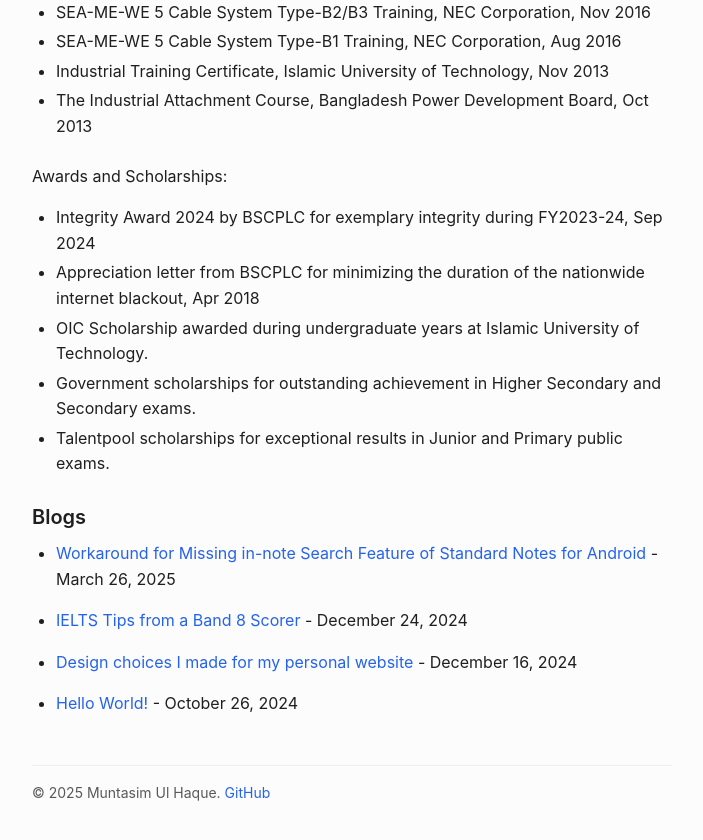
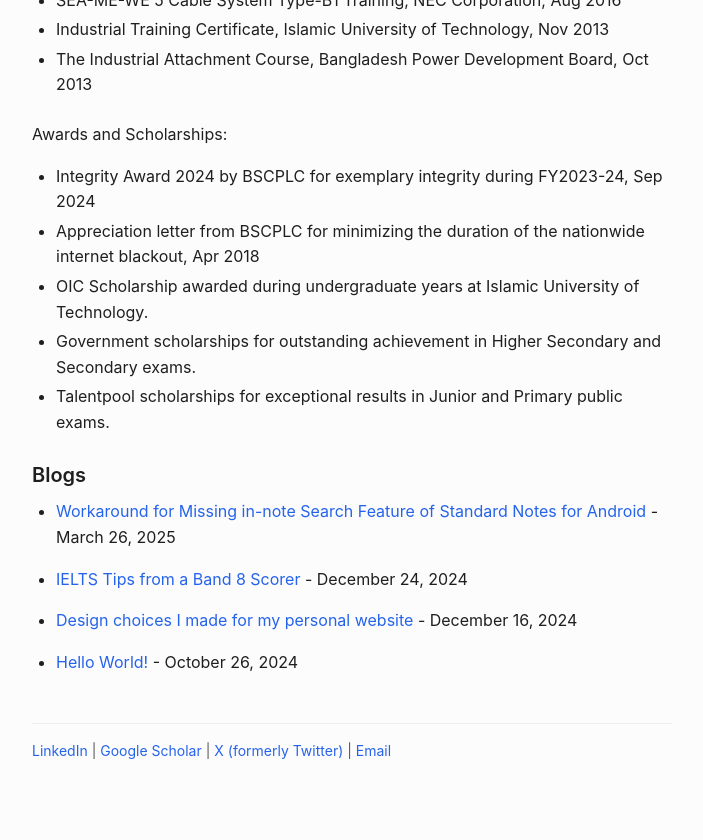
Before and after one commit to muntasimulhaque/muntasimulhaque.github.io, a Jekyll site: the page built from index.md, in a window 1280 px wide and 900 px high, scrolled down 2548 px. Shown: the top 840 px of the window, without its empty margins (288-991 px from the left). Built offline with Jekyll 4.4.1, drawn with Linux system fonts in a browser that asks for light colours; some of the changed text lies outside the part shown.

Commit message:
changed a bit

```diff
--- a/_layouts/default.html
+++ b/_layouts/default.html
@@ -15,7 +15,10 @@
 
   {% if site.show_footer %}
   <footer>
-    <p>© {{ site.time | date: '%Y' }} {{ site.author }}. <a href="{{ site.github.repository_url }}" target="_blank" rel="noopener noreferrer">GitHub</a></p>
+    <p><a href="https://www.linkedin.com/in/muntasimulhaque/" target="_blank">LinkedIn</a> |
+      <a href="https://scholar.google.com/citations?hl=en&user=XO3Zz1EAAAAJ&view_op=list_works&authuser=3&sortby=pubdate" target="_blank">Google Scholar</a> |
+      <a href="https://x.com/muntasimulhaque" target="_blank">X (formerly Twitter)</a> |
+      <a href="mailto:muntasim.u.h@gmail.com">Email</a></p>
   </footer>
   {% endif %}
 </body>
--- a/index.md
+++ b/index.md
@@ -4,13 +4,6 @@
 ---
 
 ## Muntasim Ul Haque
-
-<span>
-  <a href="https://www.linkedin.com/in/muntasimulhaque/" target="_blank">LinkedIn</a> |
-  <a href="https://scholar.google.com/citations?hl=en&user=XO3Zz1EAAAAJ&view_op=list_works&authuser=3&sortby=pubdate" target="_blank">Google Scholar</a> |
-  <a href="https://x.com/muntasimulhaque" target="_blank">X (formerly Twitter)</a> |
-  <a href="mailto:muntasim.u.h@gmail.com">Email</a>
-</span>
 
 I'm a telecommunications professional with over 8 years of experience working on projects that keep people connected.
 
```
